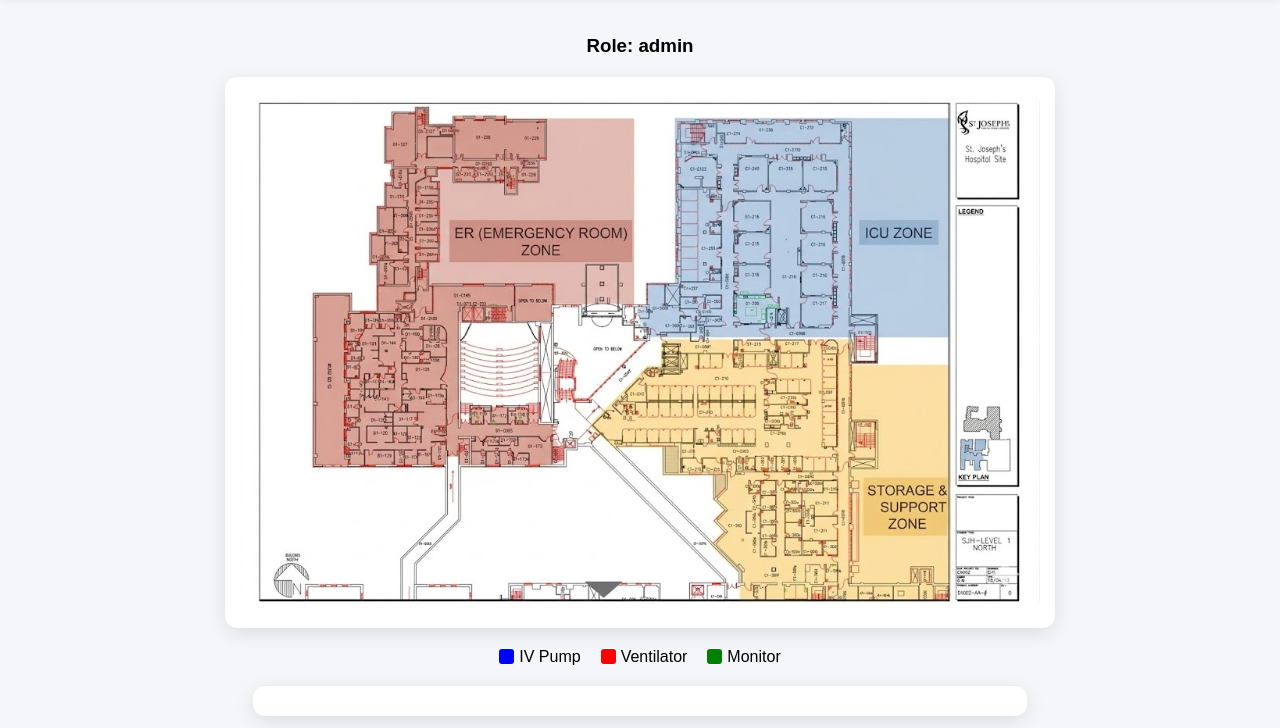
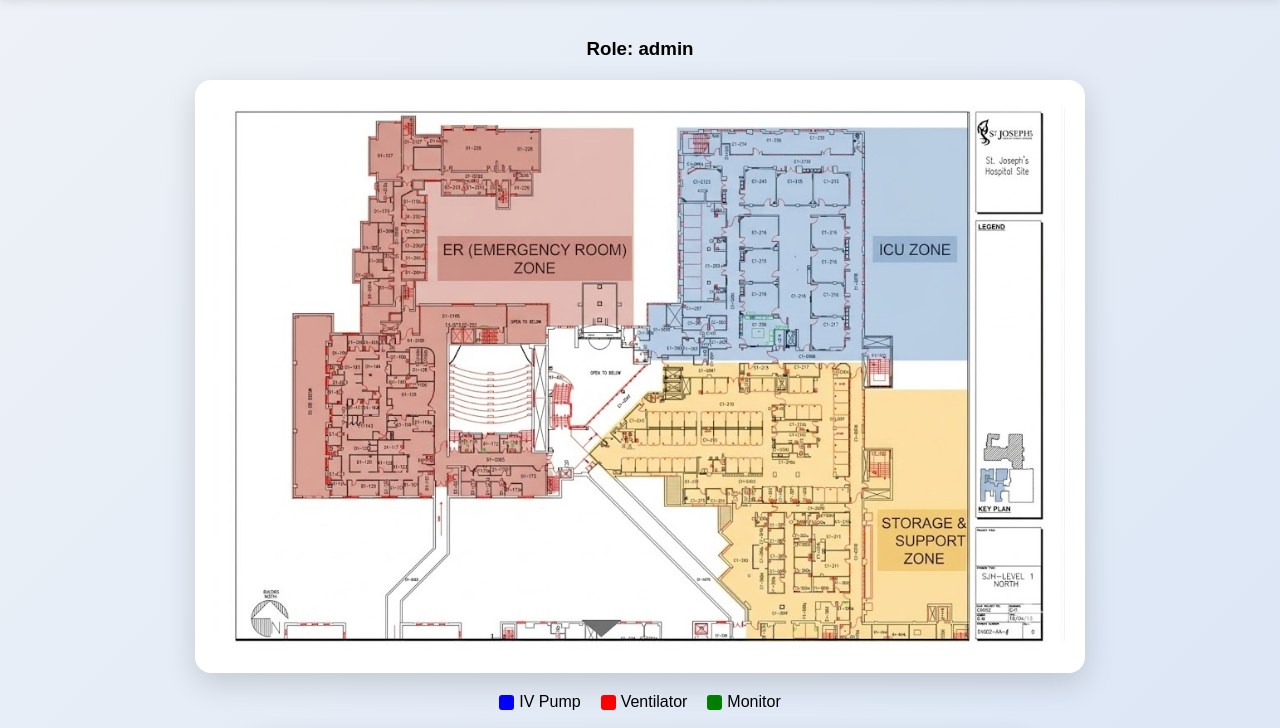
Before and after one commit to yash-sharma-code/1050-code, a website: page public/index.html in a window 1280 px wide. Shown: the part 73-801 px from the top of the page. Drawn offline with nearby package versions, Linux system fonts and the light colour scheme; no server answers; sample sign-in values are in the browser's storage.

Commit message:
Update index.html

```diff
--- a/public/index.html
+++ b/public/index.html
@@ -2,16 +2,18 @@
 <html>
 <head>
   <title>MediTrack Dashboard</title>
-
   <script src="https://cdn.jsdelivr.net/npm/chart.js"></script>
 
   <style>
     body {
       margin: 0;
       font-family: Arial, sans-serif;
-      background: #f4f6f9;
+
+      /* 🔥 NICE BACKGROUND */
+      background: linear-gradient(135deg, #eef2f7, #d9e4f5);
     }
 
+    /* HEADER */
     .header {
       background: white;
       padding: 15px 30px;
@@ -22,7 +24,7 @@
     }
 
     .title {
-      font-size: 20px;
+      font-size: 22px;
       font-weight: bold;
     }
 
@@ -56,25 +58,26 @@
       text-align: center;
     }
 
-    /* MAP */
+    /* MAP CARD */
     .map-container {
       position: relative;
-      width: 800px;
+      width: 850px;
       margin: 20px auto;
       background: white;
-      padding: 15px;
-      border-radius: 12px;
-      box-shadow: 0 5px 20px rgba(0,0,0,0.1);
+      padding: 20px;
+      border-radius: 16px;
+      box-shadow: 0 10px 30px rgba(0,0,0,0.15);
     }
 
     .map {
       width: 100%;
-      border-radius: 10px;
+      border-radius: 12px;
     }
 
     #map div {
       position: absolute;
       transform: translate(-50%, -50%);
+      font-size: 12px;
     }
 
     /* LEGEND */
@@ -97,15 +100,17 @@
       border-radius: 3px;
     }
 
+    /* PANELS */
     .panel {
       background: white;
       margin: 20px auto;
-      padding: 15px;
+      padding: 20px;
       width: 60%;
-      border-radius: 12px;
-      box-shadow: 0 5px 20px rgba(0,0,0,0.1);
+      border-radius: 16px;
+      box-shadow: 0 10px 25px rgba(0,0,0,0.15);
       text-align: left;
     }
+
   </style>
 </head>
 
@@ -136,22 +141,19 @@
   <!-- LEGEND -->
   <div class="legend">
     <div class="legend-item">
-      <div class="color-box" style="background:blue;"></div>
-      IV Pump
+      <div class="color-box" style="background:blue;"></div> IV Pump
     </div>
     <div class="legend-item">
-      <div class="color-box" style="background:red;"></div>
-      Ventilator
+      <div class="color-box" style="background:red;"></div> Ventilator
     </div>
     <div class="legend-item">
-      <div class="color-box" style="background:green;"></div>
-      Monitor
+      <div class="color-box" style="background:green;"></div> Monitor
     </div>
   </div>
 
   <!-- ANALYTICS -->
   <div id="analytics" class="panel"></div>
-  <canvas id="chart" width="400" height="200"></canvas>
+  <canvas id="chart"></canvas>
 
   <!-- ADMIN -->
   <div id="adminPanel" class="panel" style="display:none;">
@@ -163,6 +165,5 @@
 </div>
 
 <script src="script.js"></script>
-
 </body>
 </html>
```
